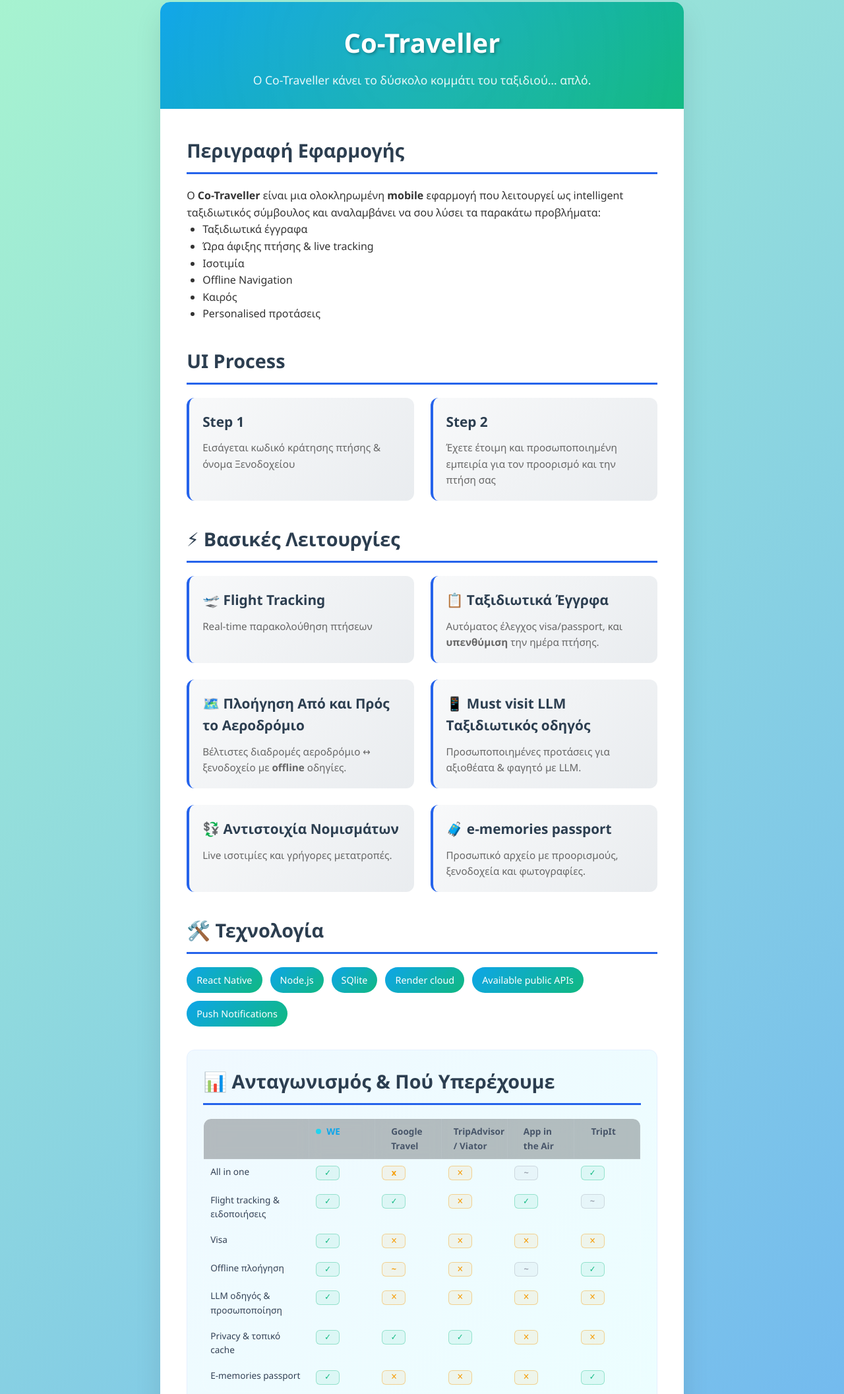
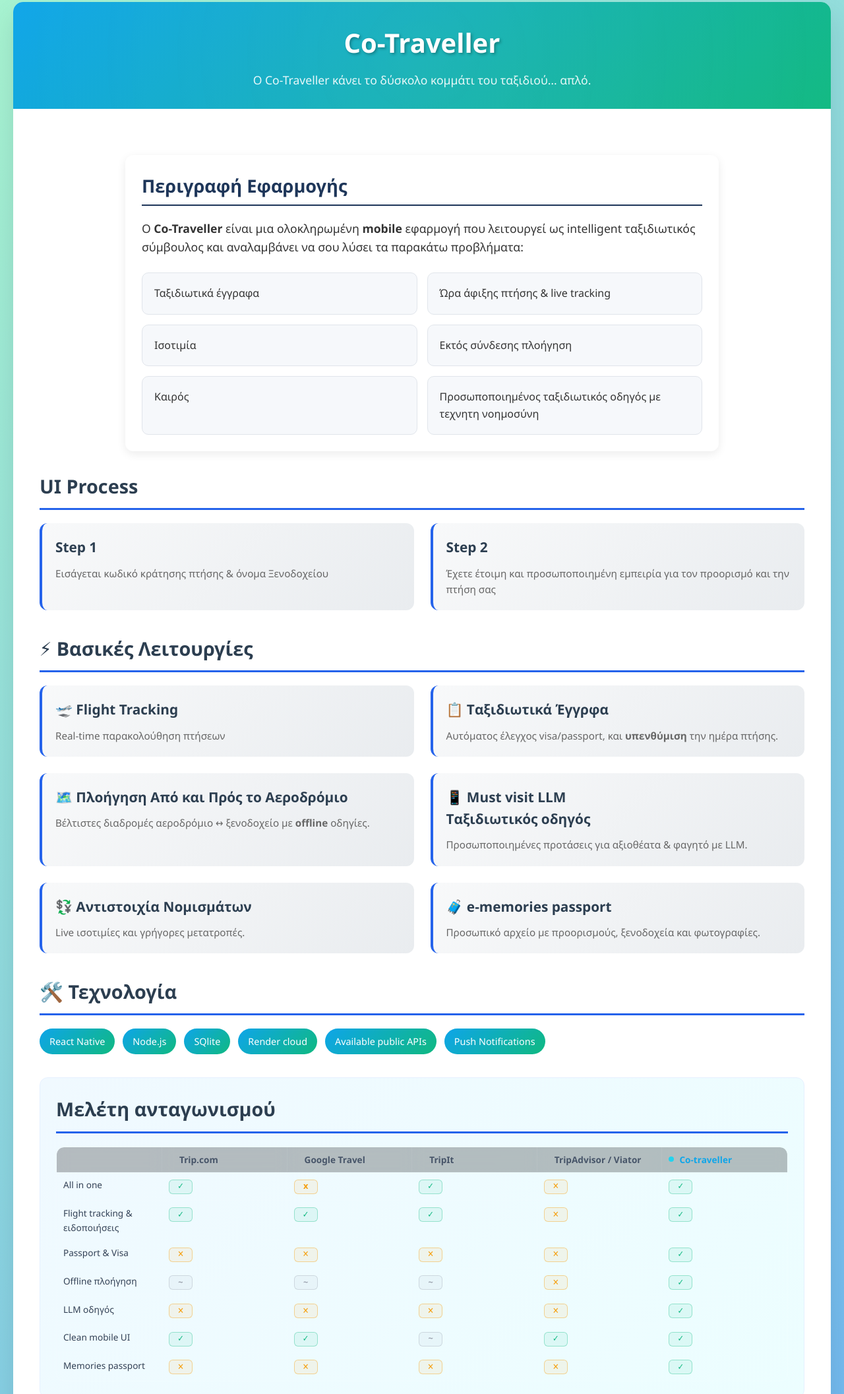
Before and after one commit to garachovitis/Co-traveller, a plain HTML site: page index.html in a window 1280 px wide. Shown: the part 17-2130 px from the top of the page at 66% size. Drawn offline with Linux system fonts and the light colour scheme.

Commit message:
competition and corrections

```diff
--- a/index.css
+++ b/index.css
@@ -17,7 +17,7 @@ body {
 }
 
 .container {
-    max-width: 210mm;
+    max-width: νονε;
     margin: 0 auto;
     background: white;
     border-radius: 15px;
@@ -210,6 +210,8 @@ body {
     display: grid;
     grid-template-columns: repeat(2, 1fr);
     gap: 15px;
+    word-wrap: break-word;
+    overflow-wrap: anywhere;
     margin-top: 15px;
 }
 
--- a/index.html
+++ b/index.html
@@ -14,22 +14,45 @@
         </div>
 
         <div class="content">
-            <div class="section">
-                <h2>Περιγραφή Εφαρμογής</h2>
-                <p>O <strong>Co-Traveller</strong> είναι μια ολοκληρωμένη <strong>mobile</strong> εφαρμογή που λειτουργεί ως intelligent ταξιδιωτικός σύμβουλος και αναλαμβάνει να σου λύσει τα παρακάτω προβλήματα:</p>
-                <div style="padding-left: 1.5em;">
-                    <p> </p>
-                    <ul>
+            <div style="max-width: 900px; margin: 30px auto; padding: 25px; border-radius: 12px; background: #ffffff; box-shadow: 0 4px 14px rgba(0,0,0,0.08); font-family: 'Segoe UI', Roboto, sans-serif; color: #333;">
 
-                        <li>Ταξιδιωτικά έγγραφα</li>
-                        <li>Ώρα άφιξης πτήσης & live tracking</li>
-                        <li>Ισοτιμία</li>
-                        <li>Offline Navigation</li>
-                        <li>Καιρός</li>
-                        <li>Personalised προτάσεις</li>
-                    </ul>
-                </div>
-            </div>
+  <h2 style="margin-bottom: 20px; font-size: 1.7em; color: #1e3659; border-bottom: 2px solid #1e3659; padding-bottom: 6px;">
+    Περιγραφή Εφαρμογής
+  </h2>
+
+  <p style="font-size: 1.1em; line-height: 1.6; margin-bottom: 25px;">
+    Ο <strong>Co-Traveller</strong> είναι μια ολοκληρωμένη <strong>mobile</strong> εφαρμογή που λειτουργεί ως intelligent ταξιδιωτικός σύμβουλος και αναλαμβάνει να σου λύσει τα παρακάτω προβλήματα:
+  </p>
+
+  <div style="display: grid; grid-template-columns: repeat(auto-fit, minmax(280px, 1fr)); gap: 15px;">
+
+    <div style="background:#f6f8fb; padding:18px; border-radius:10px; border:1px solid #e1e5eb;">
+      Ταξιδιωτικά έγγραφα
+    </div>
+
+    <div style="background:#f6f8fb; padding:18px; border-radius:10px; border:1px solid #e1e5eb;">
+      Ώρα άφιξης πτήσης & live tracking
+    </div>
+
+    <div style="background:#f6f8fb; padding:18px; border-radius:10px; border:1px solid #e1e5eb;">
+      Ισοτιμία
+    </div>
+
+    <div style="background:#f6f8fb; padding:18px; border-radius:10px; border:1px solid #e1e5eb;">
+      Εκτός σύνδεσης πλοήγηση
+    </div>
+
+    <div style="background:#f6f8fb; padding:18px; border-radius:10px; border:1px solid #e1e5eb;">
+      Καιρός
+    </div>
+
+    <div style="background:#f6f8fb; padding:18px; border-radius:10px; border:1px solid #e1e5eb;">
+      Προσωποποιημένος ταξιδιωτικός οδηγός με τεχνητη νοημοσύνη
+    </div>
+
+  </div>
+</div>
+
 
             <div class="section">
                 <h2>UI Process</h2>
@@ -89,70 +112,62 @@
             </div>
 
             <div class="section compare-section">
-  <h2 class="compare-title">📊 Ανταγωνισμός & Πού Υπερέχουμε</h2>
+  <h2 class="compare-title">Μελέτη ανταγωνισμού</h2>
 
 
     <div class="matrix-wrap">
       <div class="matrix-grid">
-        <!-- Header Row -->
         <div class="matrix-cell matrix-head"></div>
-        <div class="matrix-cell matrix-head"><div class="matrix-col-title brand co"><span class="dot-sm" style="background:#22d3ee"></span> WE</div></div>
+        <div class="matrix-cell matrix-head"><div class="matrix-col-title brand comp"><span class="dot-sm"></span> Trip.com</div></div>
         <div class="matrix-cell matrix-head"><div class="matrix-col-title brand comp"><span class="dot-sm"></span> Google Travel</div></div>
+        <div class="matrix-cell matrix-head"><div class="matrix-col-title brand comp"><span class="dot-sm"></span> TripIt</div></div>
         <div class="matrix-cell matrix-head"><div class="matrix-col-title brand comp"><span class="dot-sm"></span> TripAdvisor / Viator</div></div>
-        <div class="matrix-cell matrix-head"><div class="matrix-col-title brand comp"><span class="dot-sm"></span> App in the Air</div></div>
-        <div class="matrix-cell matrix-head"><div class="matrix-col-title brand comp"><span class="dot-sm"></span> TripIt</div></div>
+        <div class="matrix-cell matrix-head"><div class="matrix-col-title brand co"><span class="dot-sm" style="background:#22d3ee"></span> Co-traveller</div></div>
 
-        <!-- Row: PNR → End-to-end Flow -->
         <div class="matrix-cell matrix-row-title">All in one</div>
         <div class="matrix-cell"><span class="pill yes"><span class="sym">✓</span></span></div>
         <div class="matrix-cell"><span class="pill partial"><span class="sym">x</span></span></div>
+        <div class="matrix-cell"><span class="pill yes"><span class="sym">✓</span></span></div>
         <div class="matrix-cell"><span class="pill partial"><span class="sym">✕</span></span></div>
-        <div class="matrix-cell"><span class="pill no"><span class="sym">~</span></span></div>
         <div class="matrix-cell"><span class="pill yes"><span class="sym">✓</span></span></div>
 
-        <!-- Row: Flight Tracking & Alerts -->
         <div class="matrix-cell matrix-row-title">Flight tracking & ειδοποιήσεις</div>
+        <div class="matrix-cell"><span class="pill yes"><span class="sym">✓</span></span></div>
         <div class="matrix-cell"><span class="pill yes"><span class="sym">✓</span></span></div>
         <div class="matrix-cell"><span class="pill yes"><span class="sym">✓</span></span></div>
         <div class="matrix-cell"><span class="pill partial"><span class="sym">✕</span></span></div>
         <div class="matrix-cell"><span class="pill yes"><span class="sym">✓</span></span></div>
-        <div class="matrix-cell"><span class="pill no"><span class="sym">~</span></span></div>
 
-        <!-- Row: Visa / Έγγραφα -->
-        <div class="matrix-cell matrix-row-title">Visa</div>
-        <div class="matrix-cell"><span class="pill yes"><span class="sym">✓</span></span></div>
+        <div class="matrix-cell matrix-row-title">Passport & Visa</div>
         <div class="matrix-cell"><span class="pill partial"><span class="sym">✕</span></span></div>
         <div class="matrix-cell"><span class="pill partial"><span class="sym">✕</span></span></div>
         <div class="matrix-cell"><span class="pill partial"><span class="sym">✕</span></span></div>
         <div class="matrix-cell"><span class="pill partial"><span class="sym">✕</span></span></div>
-
-        <!-- Row: Offline Navigation -->
-        <div class="matrix-cell matrix-row-title">Offline πλοήγηση</div>
-        <div class="matrix-cell"><span class="pill yes"><span class="sym">✓</span></span></div>
-        <div class="matrix-cell"><span class="pill partial"><span class="sym">~</span></span></div>
-        <div class="matrix-cell"><span class="pill partial"><span class="sym">✕</span></span></div>
-        <div class="matrix-cell"><span class="pill no"><span class="sym">~</span></span></div>
         <div class="matrix-cell"><span class="pill yes"><span class="sym">✓</span></span></div>
 
-        <!-- Row: LLM Guide / Personalization -->
-        <div class="matrix-cell matrix-row-title">LLM οδηγός & προσωποποίηση</div>
+        <div class="matrix-cell matrix-row-title">Offline πλοήγηση</div>
+        <div class="matrix-cell"><span class="pill no"><span class="sym">~</span></span></div>
+        <div class="matrix-cell"><span class="pill no"><span class="sym">~</span></span></div>
+        <div class="matrix-cell"><span class="pill no"><span class="sym">~</span></span></div>
+        <div class="matrix-cell"><span class="pill partial"><span class="sym">✕</span></span></div>
         <div class="matrix-cell"><span class="pill yes"><span class="sym">✓</span></span></div>
+
+        <div class="matrix-cell matrix-row-title">LLM οδηγός </div>
         <div class="matrix-cell"><span class="pill partial"><span class="sym">✕</span></span></div>
         <div class="matrix-cell"><span class="pill partial"><span class="sym">✕</span></span></div>
         <div class="matrix-cell"><span class="pill partial"><span class="sym">✕</span></span></div>
         <div class="matrix-cell"><span class="pill partial"><span class="sym">✕</span></span></div>
+        <div class="matrix-cell"><span class="pill yes"><span class="sym">✓</span></span></div>
 
-        <!-- Row: Privacy / GDPR -->
-        <div class="matrix-cell matrix-row-title">Privacy & τοπικό cache </div>
+        <div class="matrix-cell matrix-row-title">Clean mobile UI </div>
         <div class="matrix-cell"><span class="pill yes"><span class="sym">✓</span></span></div>
         <div class="matrix-cell"><span class="pill yes"><span class="sym">✓</span></span></div>
+        <div class="matrix-cell"><span class="pill no"><span class="sym">~</span></span></div>
         <div class="matrix-cell"><span class="pill yes"><span class="sym">✓</span></span></div>
+        <div class="matrix-cell"><span class="pill yes"><span class="sym">✓</span></span></div>
+
+        <div class="matrix-cell matrix-row-title">Memories passport </div>
         <div class="matrix-cell"><span class="pill partial"><span class="sym">✕</span></span></div>
-        <div class="matrix-cell"><span class="pill partial"><span class="sym">✕</span></span></div>
-
-        <!-- Row: E‑memories passport -->
-        <div class="matrix-cell matrix-row-title">E‑memories passport </div>
-        <div class="matrix-cell"><span class="pill yes"><span class="sym">✓</span></span></div>
         <div class="matrix-cell"><span class="pill partial"><span class="sym">✕</span></span></div>
         <div class="matrix-cell"><span class="pill partial"><span class="sym">✕</span></span></div>
         <div class="matrix-cell"><span class="pill partial"><span class="sym">✕</span></span></div>
@@ -162,7 +177,7 @@
 
   </div>
 
-            </div>
+
 
 
             <div class="section">
@@ -177,19 +192,20 @@
                 </div>
             </div>
 
+
             <div class="section">
                 <h2>Χρονοδιάγραμμα</h2>
                 <div class="timeline">
                     <div class="timeline-item">
-                        <h4>Φάση 1 (2-3 Εβδομάδες)</h4>
-                        <p>Έρευνα αναγκών χρηστών, Research APIs, Architecture design, mobile development setup</p>
+                        <h4>Φάση 1 (1-2 Εβδομάδες)</h4>
+                        <p>Έρευνα αναγκών χρηστών, Research APIs, UI design, mobile development setup</p>
                     </div>
                     <div class="timeline-item">
                         <h4>Φάση 2 (3 Μήνες)</h4>
-                        <p>Βασικές Λειτουργίες: FE & BE build, include APIs, database integration</p>
+                        <p>React native expo FE & node BE build, include APIs, database integration, LLM integration</p>
                     </div>
                     <div class="timeline-item">
-                        <h4>Φάση 4 (1-2 Μήνες)</h4>
+                        <h4>Φάση 3 (1-2 Μήνες)</h4>
                         <p>Testing, optimization, documentation</p>
                     </div>
                 </div>
@@ -199,7 +215,7 @@
                 <h2>🎯 Μαθησιακοί Στόχοι</h2>
                 <ul class="learning-goals">
                     <li><strong>API integration & Data-driven UX</strong>: αξιοποίηση επίσημων APIs και προσωποποιημένων εμπειριών χρήστη</li>
-                    <li><strong>Ενσωμάτωση LLM (OpenAI API)</strong>: χρήση γλωσσικών μοντέλων για προσωποποιημένο περιεχόμενο, βελτίωση UX και αξιοποίηση AI capabilities</li>
+                    <li><strong>Ενσωμάτωση LLM </strong>: χρήση γλωσσικών μοντέλων για προσωποποιημένο περιεχόμενο, βελτίωση UX και αξιοποίηση AI capabilities</li>
                     <li><strong>Full Stack Mobile Development</strong>: ανάπτυξη με React Native, Node.js & SQLite</li>
                     <li><strong>Real-Time Εμπειρία Χρήστη</strong>: offline/online λειτουργίες, ειδοποιήσεις, χάρτες, real-time δεδομένα</li>
                     <li><strong>Πλήρες Testing</strong>: δυναμική προσαρμογή της εμπειρίας χρήστη βάσει εισροών</li>
```
